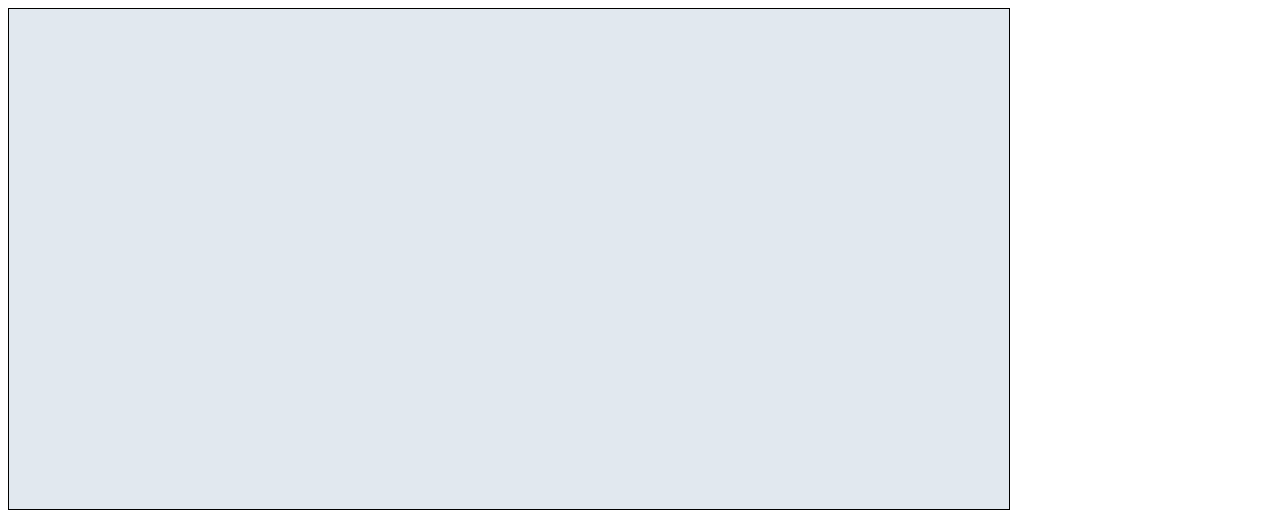
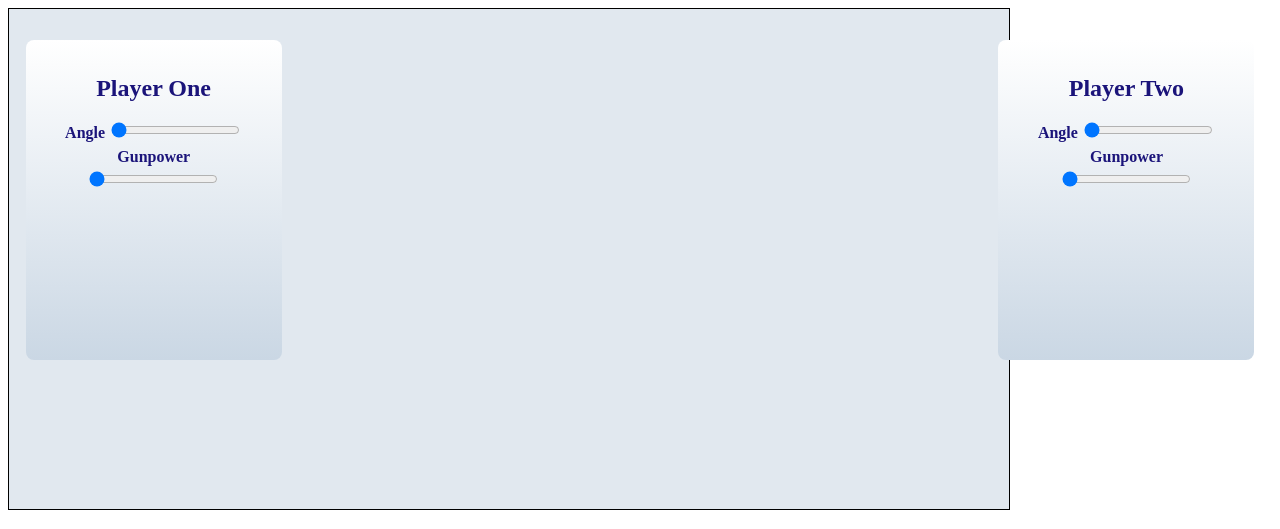
Before and after one commit to DeniseAlicia/Code2, a website: page ballerburg/ballerburg.html in a window 1280 px wide. Shown: the top 529 px of the page. Drawn offline with Linux system fonts and the light colour scheme.

Commit message:
PlayerWindow

```diff
--- a/ballerburg/ballerburg.css
+++ b/ballerburg/ballerburg.css
@@ -21,3 +21,52 @@
   .slider:hover {
     opacity: 1;
   }
+
+.Player1 {
+    display: flexbox;
+    flex-direction: column;
+    position: absolute;
+    top: 5%;
+    left: 2%;
+    width: 20%;
+    height: 40%;
+    background-color: transparent;
+    background-image: linear-gradient(to bottom, #ffffff, #cad7e4);
+    border-radius: .5rem;
+    box-sizing: border-box;
+    color: #1b147a;
+    font-size: 100%;
+    font-weight: 700;
+    line-height: 24px;
+    margin: 0;
+    outline: 2px solid transparent;
+    padding: 1rem 1.5rem;
+    text-align: center;
+    text-transform: none;
+    transition: all .1s cubic-bezier(.4, 0, .2, 1);
+}
+
+.Player2 {
+    position: absolute;
+    top: 5%;
+    right: 2%;
+    display: grid;
+    width: 20%;
+    height: 40%;
+    border-width: 0.5em;
+    background-color: transparent;
+    background-image: linear-gradient(to bottom, #fff, #cad7e4);
+    border-radius: .5rem;
+    box-sizing: border-box;
+    color: #1b147a;
+    display: block;
+    font-size: 100%;
+    font-weight: 700;
+    line-height: 24px;
+    margin: 0;
+    outline: 2px solid transparent;
+    padding: 1rem 1.5rem;
+    text-align: center;
+    text-transform: none;
+    transition: all .1s cubic-bezier(.4, 0, .2, 1);
+}
--- a/ballerburg/ballerburg.js
+++ b/ballerburg/ballerburg.js
@@ -7,8 +7,8 @@ const canvas = document.getElementsByTagName("canvas")[0];
 const ctx = canvas.getContext("2d");
 window.addEventListener("load", handleLoad);
 setInterval(animationFrame, 16);
-let slider = document.getElementById("angle1");
-let angle1 = Number(slider.value);
+let slider1 = document.getElementById("angle1");
+let angle1 = Number(slider1.value);
 slider.oninput = function () {
     angle1 = Number(slider.value);
     console.log(angle1);
```
Also changed, not shown: ballerburg/ballerburg.html (+2 -2 lines).
